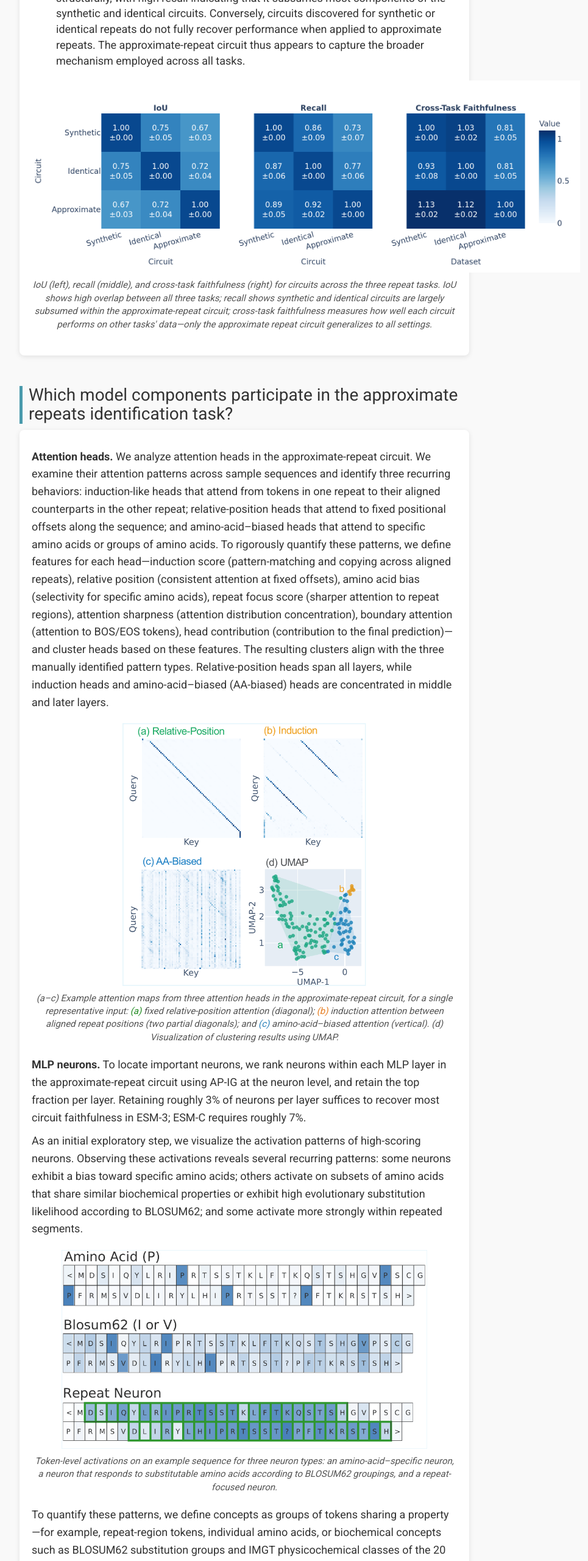
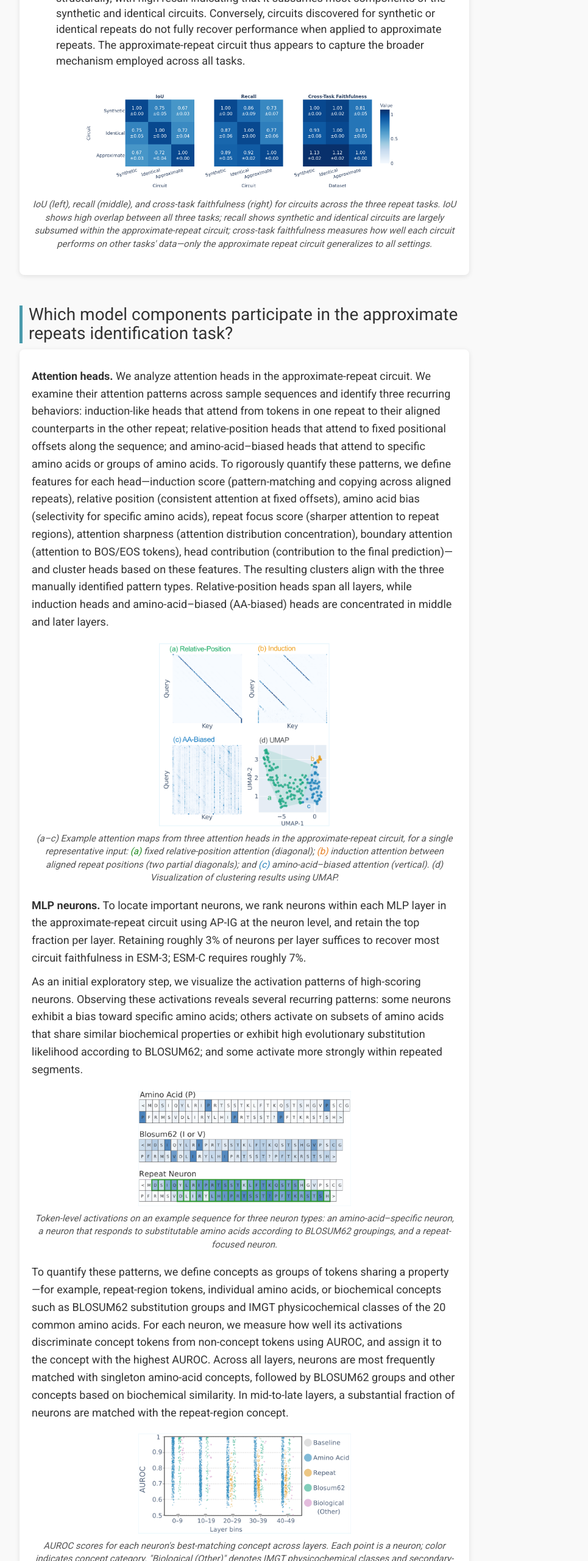
Before and after one commit to technion-cs-nlp/plms-repeats-circuits, a plain HTML site: page docs/index.html in a window 1280 px wide. Shown: the part 1500-4060 px from the top of the page at 61% size, without its empty margins (239-1204 px from the left). Drawn offline with nearby package versions, Linux system fonts and the light colour scheme; some icons are missing.

Commit message:
replacted to relative position in index.html

```diff
--- a/docs/index.html
+++ b/docs/index.html
@@ -96,6 +96,10 @@
         .container {
             width: 60%;
             margin: 40px auto;
+        }
+        @media (max-width: 768px) {
+            .container { width: 100%; padding: 0 16px; box-sizing: border-box; }
+            header h1 { font-size: 1.8rem; }
         }
 
         section {
@@ -253,7 +257,7 @@
 			</ul>
 		</p>
 		<figure>
-			<img src="img/graph_type_nodes_all_metrics_across_repeats.png" alt="Cross-task circuit comparisons" style="max-width: 900px; height: auto;">
+			<img src="img/graph_type_nodes_all_metrics_across_repeats.png" alt="Cross-task circuit comparisons" style="max-width: 75%; height: auto;">
 			<figcaption>
 			IoU (left), recall (middle), and cross-task faithfulness (right) for circuits across the three repeat tasks. IoU shows high overlap between all three tasks; recall shows synthetic and identical circuits are largely subsumed within the approximate-repeat circuit; cross-task faithfulness measures how well each circuit performs on other tasks' data—only the approximate repeat circuit generalizes to all settings.
 			</figcaption>
@@ -268,7 +272,7 @@
 			<b>Attention heads.</b> We analyze attention heads in the approximate-repeat circuit. We examine their attention patterns across sample sequences and identify three recurring behaviors: induction-like heads that attend from tokens in one repeat to their aligned counterparts in the other repeat; relative-position heads that attend to fixed positional offsets along the sequence; and amino-acid–biased heads that attend to specific amino acids or groups of amino acids. To rigorously quantify these patterns, we define features for each head—induction score (pattern-matching and copying across aligned repeats), relative position (consistent attention at fixed offsets), amino acid bias (selectivity for specific amino acids), repeat focus score (sharper attention to repeat regions), attention sharpness (attention distribution concentration), boundary attention (attention to BOS/EOS tokens), head contribution (contribution to the final prediction)—and cluster heads based on these features. The resulting clusters align with the three manually identified pattern types. Relative-position heads span all layers, while induction heads and amino-acid–biased (AA-biased) heads are concentrated in middle and later layers.
 		</p>
 		<figure>
-			<img src="img/attention2_cropped.png" alt="Active attention patterns in ESM-3" style="max-width: 400px; height: auto;">
+			<img src="img/attention2_cropped.png" alt="Active attention patterns in ESM-3" style="max-width: 40%; height: auto;">
 			<figcaption>
 				(a–c) Example attention maps from three attention heads in the approximate-repeat circuit, for a single representative input: <span style="color: #228b22;">(a)</span> fixed relative-position attention (diagonal); <span style="color: #e67e22;">(b)</span> induction attention between aligned repeat positions (two partial diagonals); and <span style="color: #2980b9;">(c)</span> amino-acid–biased attention (vertical). (d) Visualization of clustering results using UMAP.
 			</figcaption>
@@ -280,7 +284,7 @@
 			As an initial exploratory step, we visualize the activation patterns of high-scoring neurons. Observing these activations reveals several recurring patterns: some neurons exhibit a bias toward specific amino acids; others activate on subsets of amino acids that share similar biochemical properties or exhibit high evolutionary substitution likelihood according to BLOSUM62; and some activate more strongly within repeated segments.
 		</p>
 		<figure>
-			<img src="img/neuron_patterns_cropped.png" alt="Examples of task-relevant neurons in ESM-3" style="max-width: 600px; height: auto;">
+			<img src="img/neuron_patterns_cropped.png" alt="Examples of task-relevant neurons in ESM-3" style="max-width: 50%; height: auto;">
 			<figcaption>
 				Token-level activations on an example sequence for three neuron types: an amino-acid–specific neuron, a neuron that responds to substitutable
 				amino acids according to BLOSUM62 groupings, and a repeat-focused neuron.
@@ -290,7 +294,7 @@
 			To quantify these patterns, we define concepts as groups of tokens sharing a property—for example, repeat-region tokens, individual amino acids, or biochemical concepts such as BLOSUM62 substitution groups and IMGT physicochemical classes of the 20 common amino acids. For each neuron, we measure how well its activations discriminate concept tokens from non-concept tokens using AUROC, and assign it to the concept with the highest AUROC. Across all layers, neurons are most frequently matched with singleton amino-acid concepts, followed by BLOSUM62 groups and other concepts based on biochemical similarity. In mid-to-late layers, a substantial fraction of neurons are matched with the repeat-region concept.
 		</p>
 		<figure>
-			<img src="img/auroc_across_layers_and_neuron_types.png" alt="AUROC scores for neuron concepts" style="max-width: 700px; height: auto;">
+			<img src="img/auroc_across_layers_and_neuron_types.png" alt="AUROC scores for neuron concepts" style="max-width: 50%; height: auto;">
 			<figcaption>
 				AUROC scores for each neuron's best-matching concept across layers. Each point is a neuron; color indicates concept category. "Biological (Other)" denotes IMGT physicochemical classes and secondary-structure propensities. In early–mid layers, neurons mainly match with singleton amino-acid and biochemical concepts; in mid–late layers, neurons increasingly match with the repeat-region concept—aligning with the layer range where induction heads concentrate.
 			</figcaption>
@@ -307,7 +311,7 @@
 			Taken together, these analyses suggest a plausible computational path for repeat detection. First, relative-position heads and MLPs—primarily biochemical similarity neurons and amino acid neurons—build contextual representations that align tokens across the two repeats. Second, induction heads exploit these representations by attending from the masked position to its aligned token and copy the corresponding residue, thereby increasing the probability of the correct token. In these layers, repeat-related neurons play an inhibitory role. Finally, late MLPs driven mainly by amino acid and repetition neurons shape the output distribution, while AA-biased heads have a weaker direct contribution to the logits.
 		</p>
 		<figure>
-			<img src="img/Overview_stages.png" alt="Visualization of the repeat identification mechanism" style="max-width: 100%; height: auto;">
+			<img src="img/Overview_stages.png" alt="Visualization of the repeat identification mechanism" style="max-width: 75%; height: auto;">
 			<figcaption>
 				(I) Relative-position heads and biochemical neurons build contextual representations that align tokens across repeats. (II) Induction heads attend from the masked position to its aligned token and copy its information, enabling retrieval of the correct amino acid; repeat neurons play an inhibitory role. (III) MLP neurons refine the final masked token distribution, with amino-acid–biased attention heads also contributing to the prediction.
 			</figcaption>
```
